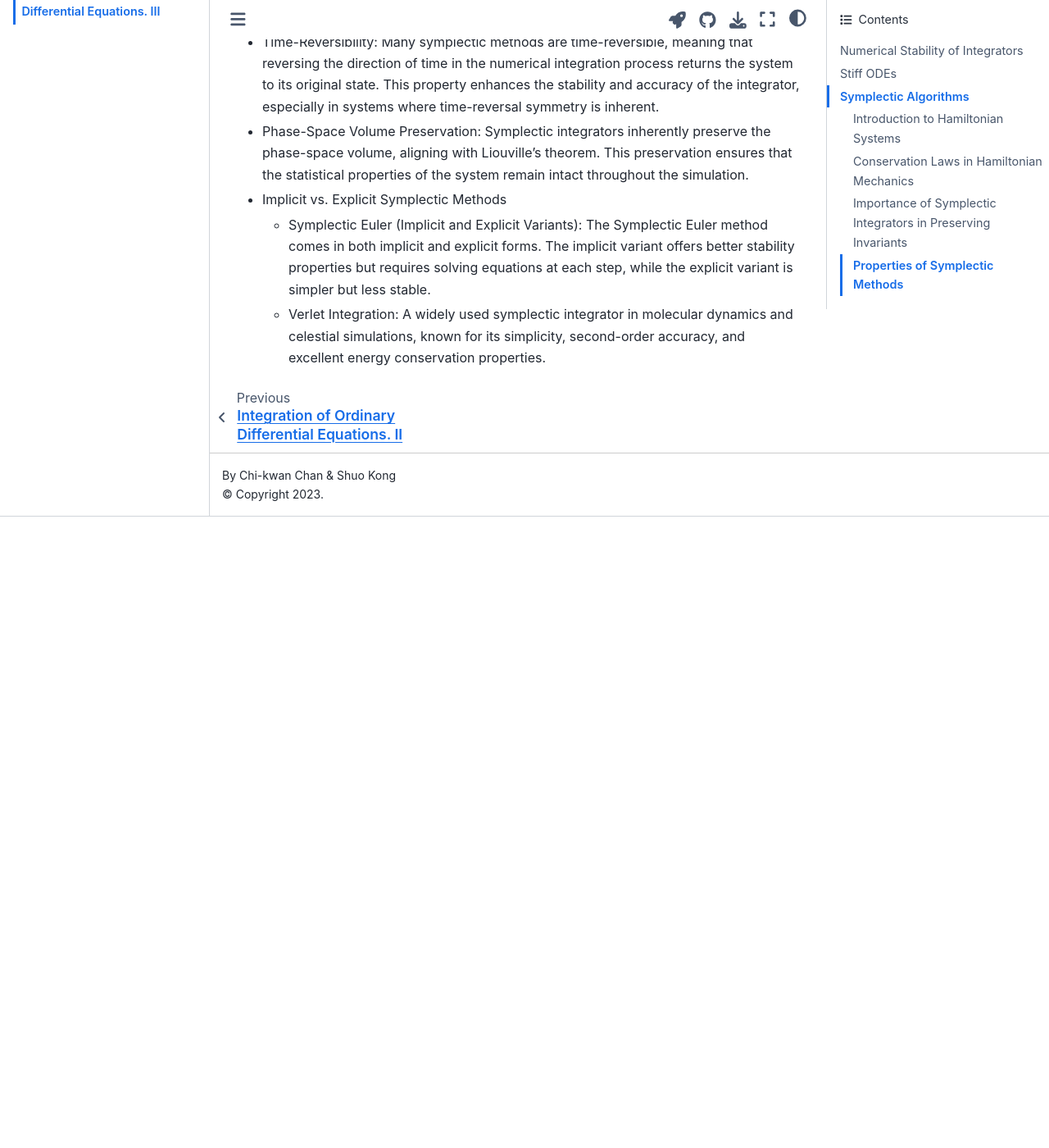
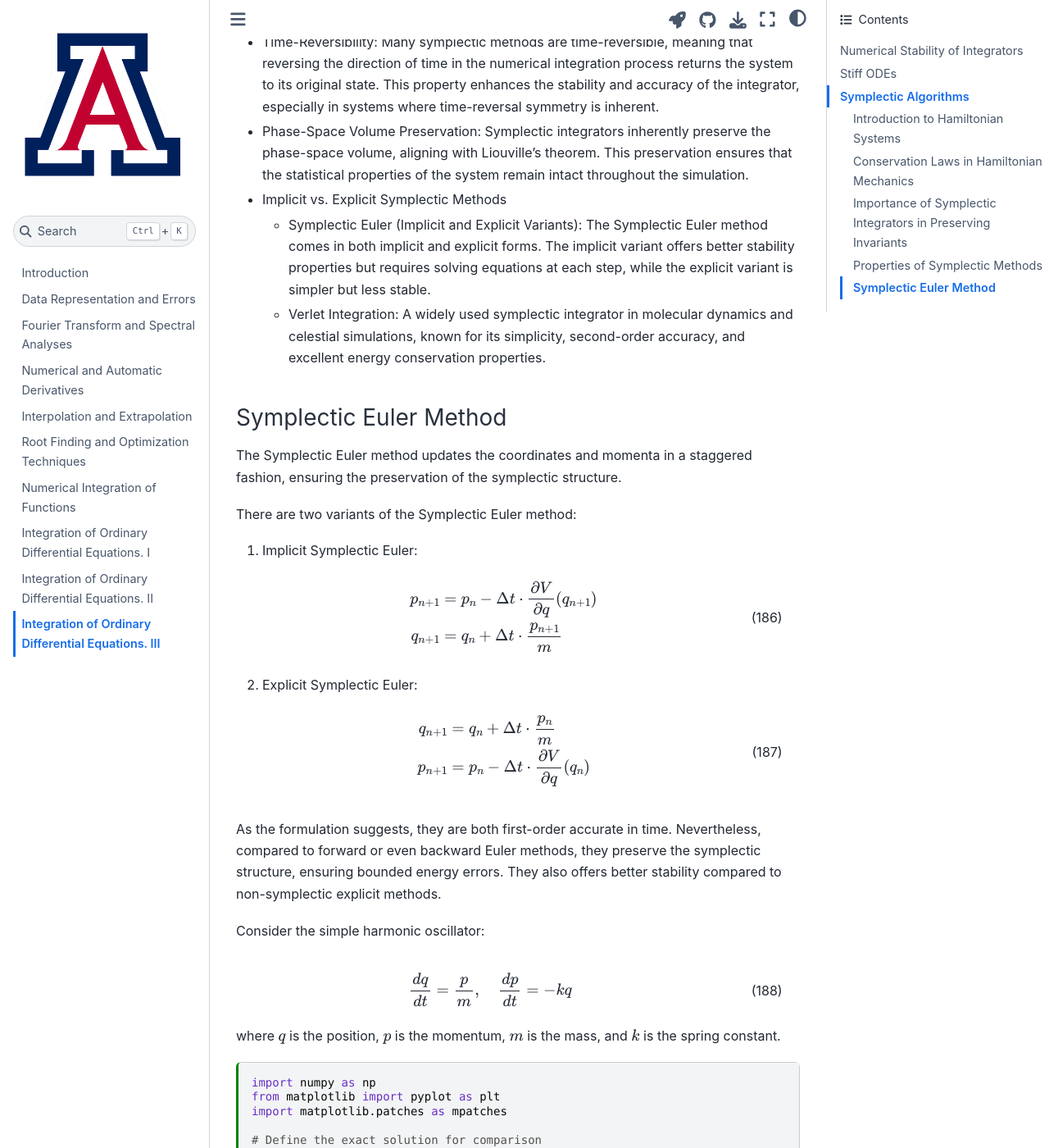
Before and after one commit to ua-2024q3-astr513/astr513, a Jupyter Book: the page built from docs/ode3.md, in a window 1280 px wide and 1400 px high, scrolled down 17846 px. Shown: the whole window at 82% size. Built offline with Jupyter Book 1.0.4 settings and Sphinx 7.4.7 and the Sphinx Book theme 1.1.4, drawn with Linux system fonts in a browser that asks for light colours; before the commit the page ends 18476 px from its top, so only the background shows below that; some of the changed text lies outside the part shown.

Commit message:
Define symplectic Euler methods and implement an explicit version

````diff
--- a/docs/ode3.md
+++ b/docs/ode3.md
@@ -724,3 +724,107 @@ Symplectic integrators possess several properties that make them particularly su
   * Symplectic Euler (Implicit and Explicit Variants): The Symplectic Euler method comes in both implicit and explicit forms.
     The implicit variant offers better stability properties but requires solving equations at each step, while the explicit variant is simpler but less stable.
   * Verlet Integration: A widely used symplectic integrator in molecular dynamics and celestial simulations, known for its simplicity, second-order accuracy, and excellent energy conservation properties.
+
++++
+
+### Symplectic Euler Method
+
+The Symplectic Euler method updates the coordinates and momenta in a staggered fashion, ensuring the preservation of the symplectic structure.
+
+There are two variants of the Symplectic Euler method:
+
+1. Implicit Symplectic Euler:
+   \begin{align}
+   p_{n+1} &= p_n - \Delta t \cdot \frac{\partial V}{\partial q}(q_{n+1}) \\
+   q_{n+1} &= q_n + \Delta t \cdot \frac{p_{n+1}}{m}
+   \end{align}
+
+2. Explicit Symplectic Euler:
+   \begin{align}
+   q_{n+1} &= q_n + \Delta t \cdot \frac{p_n}{m} \\
+   p_{n+1} &= p_n - \Delta t \cdot \frac{\partial V}{\partial q}(q_n)
+   \end{align}
+
+As the formulation suggests, they are both first-order accurate in time.
+Nevertheless, compared to forward or even backward Euler methods, they preserve the symplectic structure, ensuring bounded energy errors.
+They also offers better stability compared to non-symplectic explicit methods.
+
++++
+
+Consider the simple harmonic oscillator:
+\begin{align}
+\frac{dq}{dt} = \frac{p}{m}, \quad \frac{dp}{dt} = -k q
+\end{align}
+where $q$ is the position, $p$ is the momentum, $m$ is the mass, and $k$ is the spring constant.
+
+```{code-cell} ipython3
+import numpy as np
+from matplotlib import pyplot as plt
+import matplotlib.patches as mpatches
+
+# Define the exact solution for comparison
+def exact_solution(q0, p0, t0, tf, dt, m=1, k=1):
+    omega = np.sqrt(k / m)
+
+    T = np.arange(t0, tf + dt, dt)
+    Q = q0 * np.cos(omega * T) + (p0 / (m * omega)) * np.sin(omega * T)
+    P = -m * omega * q0 * np.sin(omega * T) + p0 * np.cos(omega * T)
+
+    return T, Q, P
+
+# Forward Euler Method (for comparison)
+def forward_euler(q0, p0, t0, tf, dt, m=1, k=1):
+    T = np.arange(t0, tf + dt, dt)
+    Q = np.zeros(len(T))
+    P = np.zeros(len(T))
+
+    Q[0] = q0
+    P[0] = p0
+    for i in range(1, len(T)):
+        Q[i] = Q[i-1] + dt * (P[i-1] / m)
+        P[i] = P[i-1] - dt * (k * Q[i-1])
+
+    return T, Q, P
+
+# Symplectic Euler Method (Explicit Variant)
+def symplectic_euler(q0, p0, t0, tf, dt, m=1, k=1):
+    T = np.arange(t0, tf + dt, dt)
+    Q = np.zeros(len(T))
+    P = np.zeros(len(T))
+
+    Q[0] = q0
+    P[0] = p0
+    for i in range(1, len(T)):
+        Q[i] = Q[i-1] + dt * (P[i-1] / m)
+        P[i] = P[i-1] - dt * (k * Q[i])
+
+    return T, Q, P
+
+# Parameters
+m  =  1.0 # mass
+k  =  1.0 # spring constant
+q0 =  1.0 # initial position
+p0 =  0.0 # initial momentum
+t0 =  0.0
+tf = 10.0
+dt =  0.1
+
+# Solve using Forward Euler
+T_fE, Q_fE, P_fE = forward_euler(q0, p0, t0, tf, dt)
+
+# Solve using Symplectic Euler
+T_sE, Q_sE, P_sE = symplectic_euler(q0, p0, t0, tf, dt)
+
+# Exact solution
+T, Q, P = exact_solution(q0, p0, t0, tf, dt/100)
+
+# Plotting
+plt.figure(figsize=(12, 6))
+plt.plot(T,    Q,    'k-',  label='Exact Solution')
+plt.plot(T_fE, Q_fE, 'r--', label='Forward Euler')
+plt.plot(T_sE, Q_sE, 'b-o', label='Symplectic Euler')
+plt.xlabel('Time t')
+plt.ylabel('Position q(t)')
+plt.legend()
+plt.grid(True)
+```
````
